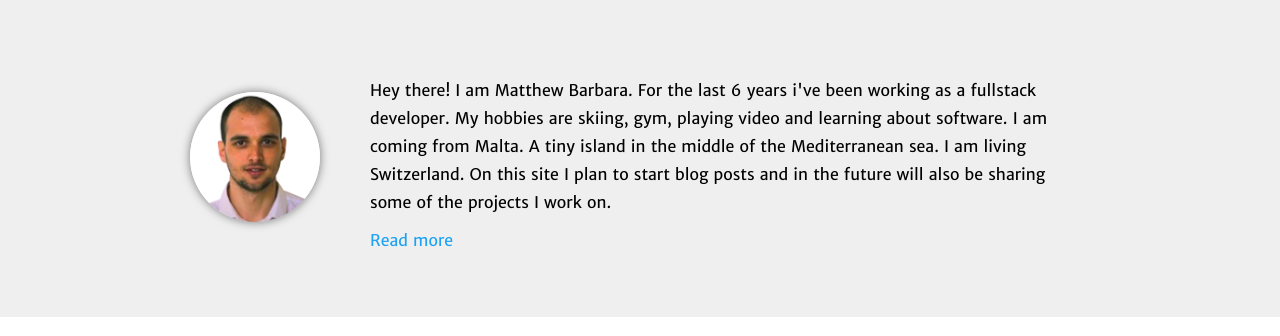
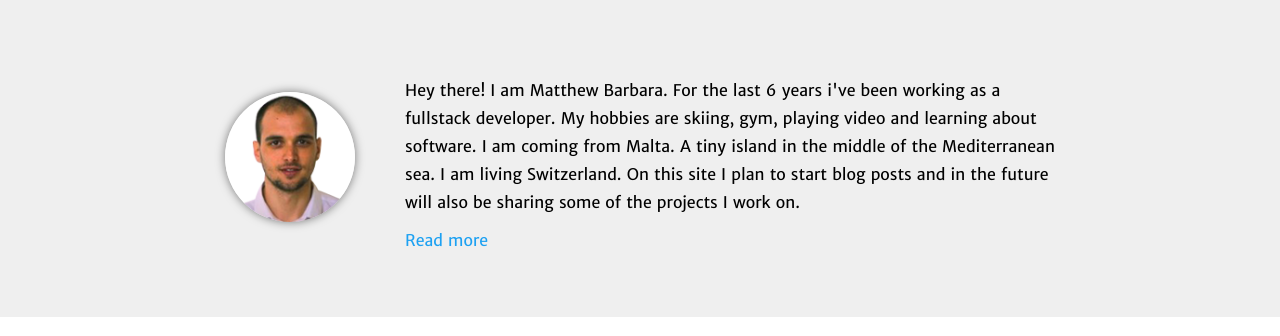
Before and after one commit to metju90/matthew.mt, a plain HTML site: page index.html in a window 1280 px wide. Shown: the part 73-409 px from the top of the page. Drawn offline with Linux system fonts and the light colour scheme.

Commit message:
resized container to 830px

```diff
--- a/styles/main.css
+++ b/styles/main.css
@@ -31,7 +31,7 @@ p {
 }
 
 .container {
-  max-width: 900px;
+  max-width: 830px;
   margin-left: auto;
   margin-right: auto;
   padding: 0 15px;
@@ -125,7 +125,7 @@ img {
   float: left;
   height: 130px;
   margin: auto;
-  box-shadow: 0px 0px 10px  rgba(0,0,0,0.5);
+  box-shadow: 0px 0px 10px rgba(0, 0, 0, 0.5);
 }
 
 .textWrapper {
```
